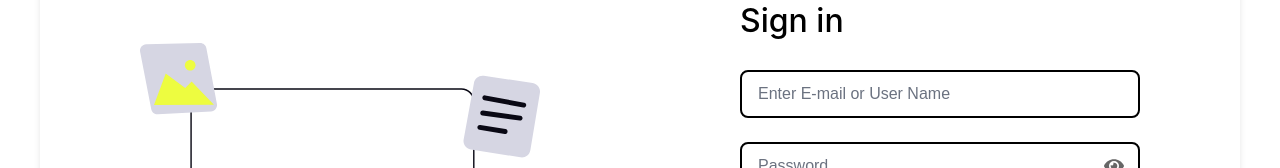
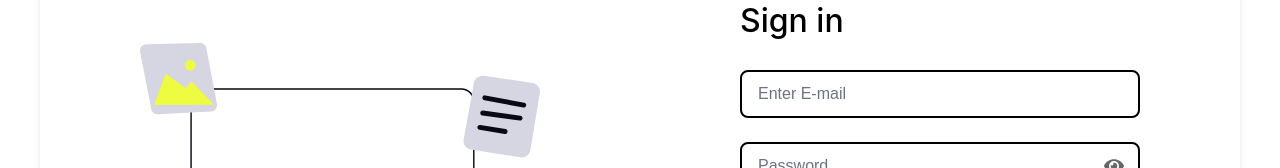
Before and after one commit to Find-Your-Humanity/website, a React (Vite) app: page /signin in a window 1280 px wide. Shown: the part 260-428 px from the top of the page. Built offline with nearby package versions, Linux system fonts and the light colour scheme; no server answers.

Commit message:
only Enter E-mail

```diff
--- a/src/pages/SignInPage.jsx
+++ b/src/pages/SignInPage.jsx
@@ -58,7 +58,7 @@ const SignInPage = () => {
               <div className="form-group">
                 <input
                   type="email"
-                  placeholder="Enter E-mail or User Name"
+                  placeholder="Enter E-mail"
                   value={email}
                   onChange={(e) => setEmail(e.target.value)}
                   className="form-input"
```
